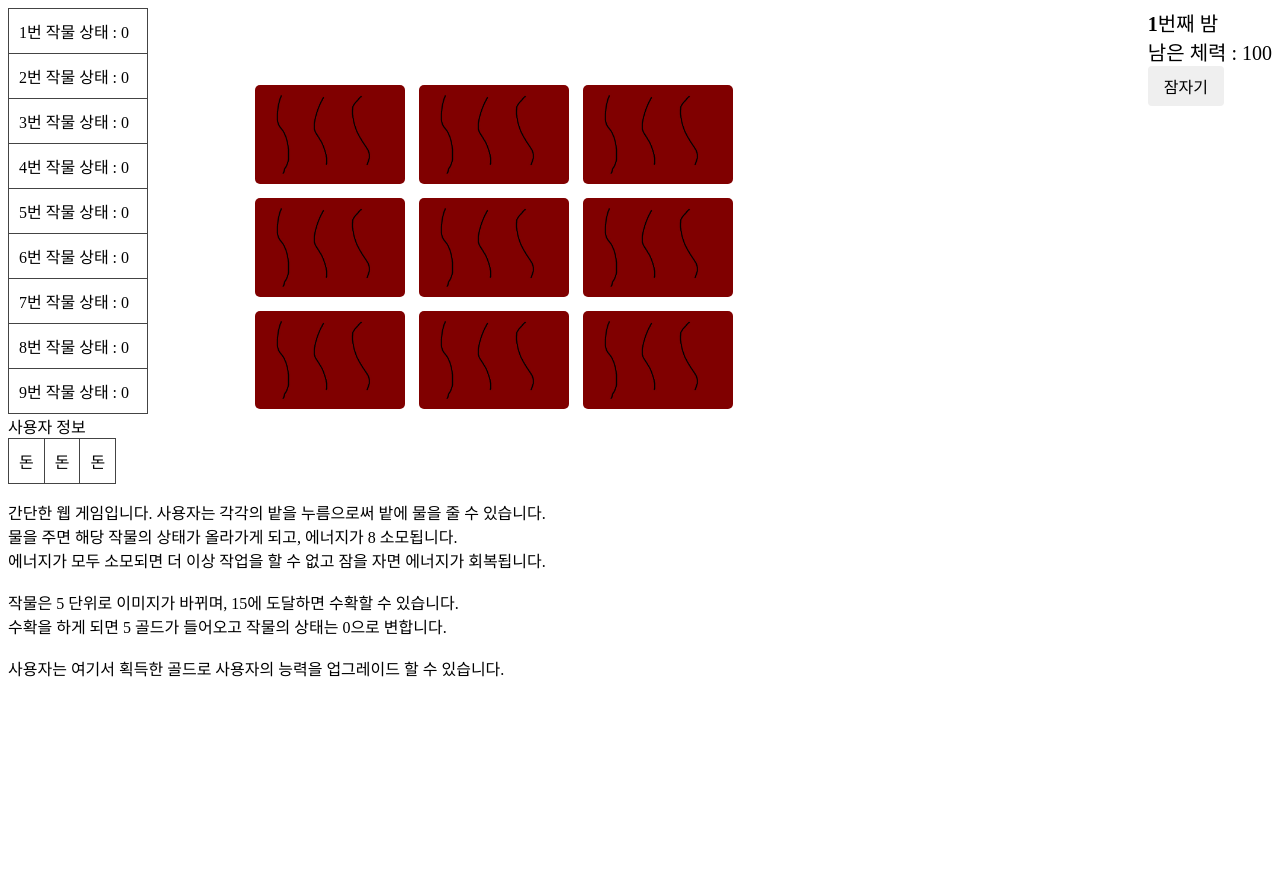
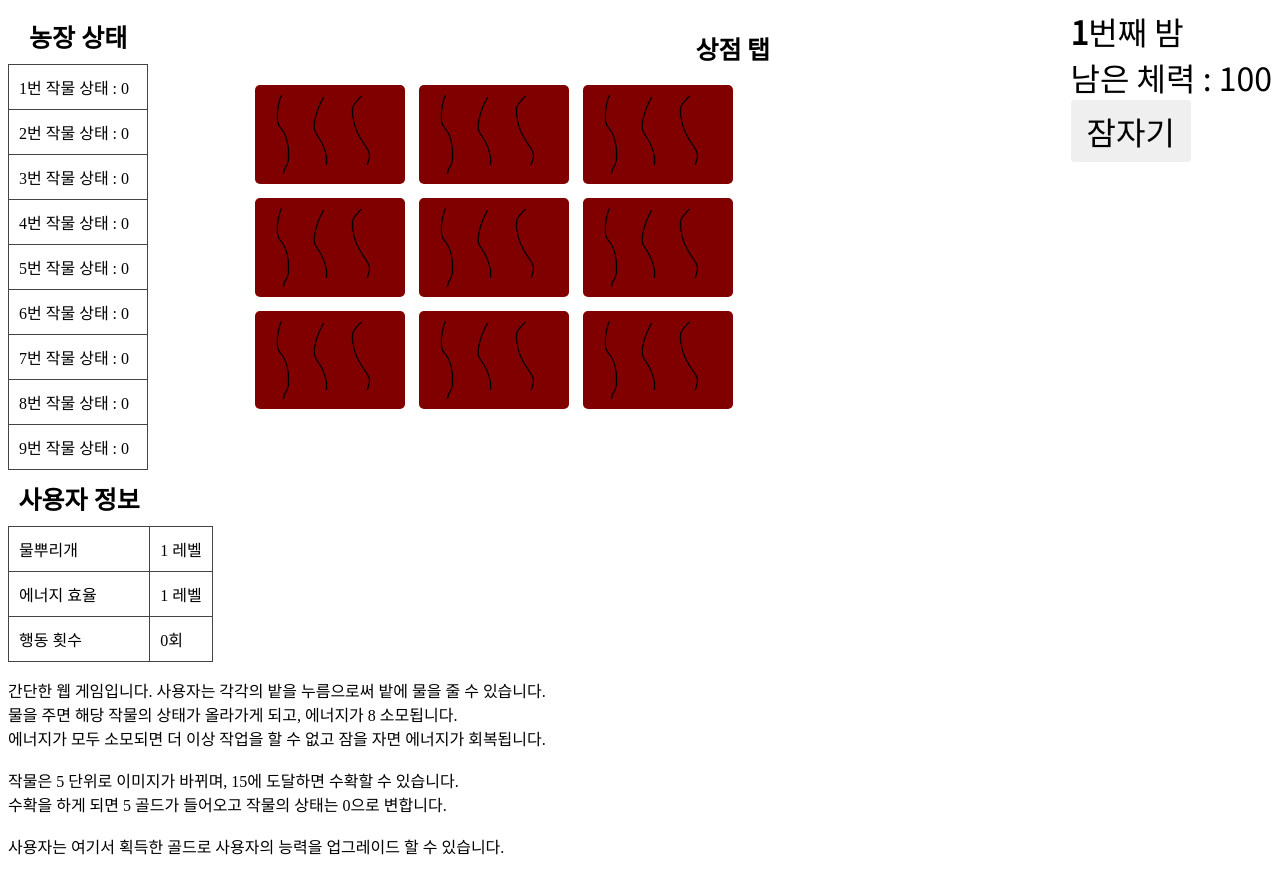
Before and after one commit to tykimdream/2021_Networkprograming, a plain HTML site: page game/main.html in a window 1280 px wide. Before the commit the page ends 800 px from the top, so only its background shows below. Drawn offline with Linux system fonts and the light colour scheme.

Commit message:
farm stat

```diff
--- a/game/action.js
+++ b/game/action.js
@@ -3,14 +3,17 @@ const { parse } = require("path/posix");
 function count(type)  {
     const resultElement = document.getElementById('hp');
     const dayElemnt = document.getElementById('day');
+    const actElement = document.getElementById('act_count');
 
     let number = resultElement.innerText;
     let night = dayElemnt.innerText;
+    let count = actElement.innerText;
 
     // 더하기/빼기
     if(type === 'water') {
         if(parseInt(number) - 8 > 0){
             number = parseInt(number) - 8;
+            count = parseInt(count)+1;
         }
         else{
             alert('에너지가 부족합니다.')
@@ -18,11 +21,12 @@ function count(type)  {
     }
     else if(type === 'sleep')  {
         alert('정말 주무시겠습니까?.')
-      number = 100;
+      number = parseInt(number) + 70;
       night = parseInt(night)+1;
     }
 
     // 결과 출력
     resultElement.innerText = number;
     dayElemnt.innerText = night;
+    actElement.innerText = count;
   }
--- a/game/game.css
+++ b/game/game.css
@@ -1,3 +1,5 @@
+@import url("https://fonts.googleapis.com/css2?family=Noto+Sans+KR&display=swap");
+
 section {
     position: absolute;
     top: 80px;
@@ -15,36 +17,24 @@ table {
     display: block;
     border-collapse: collapse;
   }
-th, td {
+th{
+    padding: 10px;
+    border-collapse: collapse;
+    font-size: 25px;
+}
+td {
     border: 1px solid #444444;
     padding: 10px;
 }
-
 img:hover{
     cursor: pointer;
-    color: aliceblue;
 }
-
-.bar{
-    font-size: 20px;
-    float: right;
-}
-
-#player{
-    display: inline;
-    position: absolute;
-    /* right:10px; */
-    left: 400px;
-    /* align-items : right; */
-}
-
 button {
-  /* 생략 */
     margin: 0;
     padding: 0.5rem 1rem;
 
     font-family: "Noto Sans KR", sans-serif;
-  font-size: 1rem;
+    font-size: 2rem;
     font-weight: 400;
     text-align: center;
     text-decoration: none;
@@ -55,3 +45,27 @@ button {
     border: none;
     border-radius: 4px;
   }
+.bar{
+    font-family: "Noto Sans KR", sans-serif;
+    font-size: 2rem;
+    float: right;
+}
+.footer {
+    width: 100%;
+    position: absolute;
+    bottom: 0;
+    left: 0;
+
+    text-align: center;
+    color: rgb(132, 132, 177);
+    font-size: 14px;
+    background-color: rgb(222, 227, 233);
+}
+#shop{
+    font-family: "Noto Sans KR", sans-serif;
+    font-size: 2rem;
+    float: right;
+    position: absolute;
+    top : 20px;
+    right: 500px;
+}
--- a/game/main.html
+++ b/game/main.html
@@ -10,7 +10,6 @@
     <script type ="text/javascript" src="plant.js"></script>
 </head>
 <body>
-
     <div>
         <section id="picture">
             <img id = '1' src="grid.jpg" onclick='count("water"); watering("1");'>
@@ -26,7 +25,9 @@
     </div>
 
     <div class = "bar">
+        <div>
         <b id ="day">1</b>번째 밤
+        </div>
         <div>
             남은 체력 : <span id = 'hp'>100</span>
         </div>
@@ -36,9 +37,9 @@
     </div>
 
 
-
     <!-- 작물들의 성장 상태 -->
     <table id = "plant_status">
+        <th>농장 상태</th>
         <tr>
             <td>1번 작물 상태 : <span id = 'one'>0</span> &nbsp</td>
         </tr>
@@ -69,16 +70,28 @@
     </table>
 
     <table id = "player_status">
-        <tr> 사용자 정보 </tr>
+        <th> 사용자 정보 </th>
         <tr>
-            <td>돈</td>
-            <td>돈</td>
-            <td>돈</td>
+            <td>물뿌리개</td>
+            <td><span id = "watering_can">1</span> 레벨</td>
         </tr>
-
+        <tr>
+            <td>에너지 효율</td>
+            <td><span id = "energy_eff">1</span> 레벨</td>
+        </tr>
+        <tr>
+            <td>행동 횟수</td>
+            <td><span id = "act_count">0</span>회</td>
+        </tr>
     </table>
 
-    <footer id = "manual">
+    <div id = "shop">
+        <table>
+            <th>상점 탭</th>
+        </table>
+    </div>
+
+    <div id = "manual">
         <p>
         간단한 웹 게임입니다. 사용자는 각각의 밭을 누름으로써 밭에 물을 줄 수 있습니다.<br>
         물을 주면 해당 작물의 상태가 올라가게 되고, 에너지가 8 소모됩니다. <br>
@@ -89,7 +102,13 @@
 
         사용자는 여기서 획득한 골드로 사용자의 능력을 업그레이드 할 수 있습니다.
         </p>
-    </footer>
+    </div>
+
+    <!-- <div class="footer">
+        <p>제작자 : 김지환 윤혜린<br>
+            <span class="smallfooter">2021 2학기 DB Project</span>
+        </p>
+    </div> -->
 
 </body>
 </html>
```
Also changed, not shown: README.md. Lines whose indentation alone changed are shown as unchanged.
